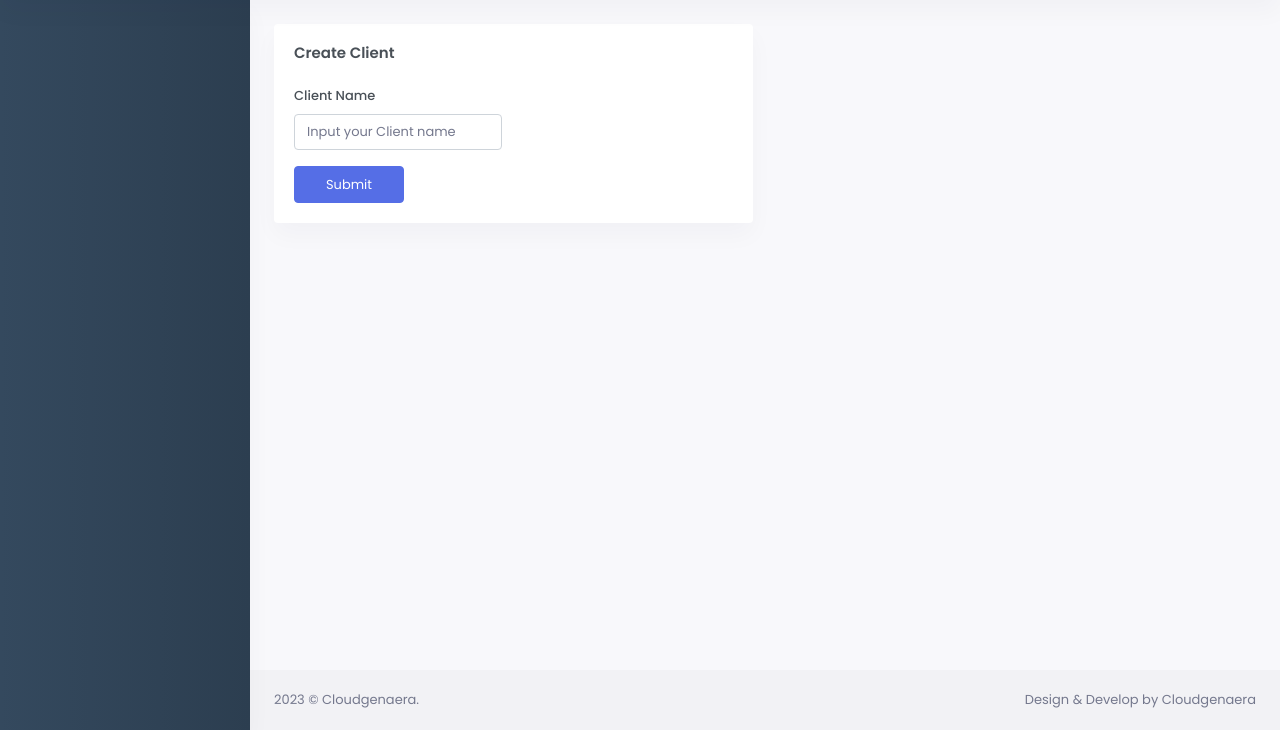
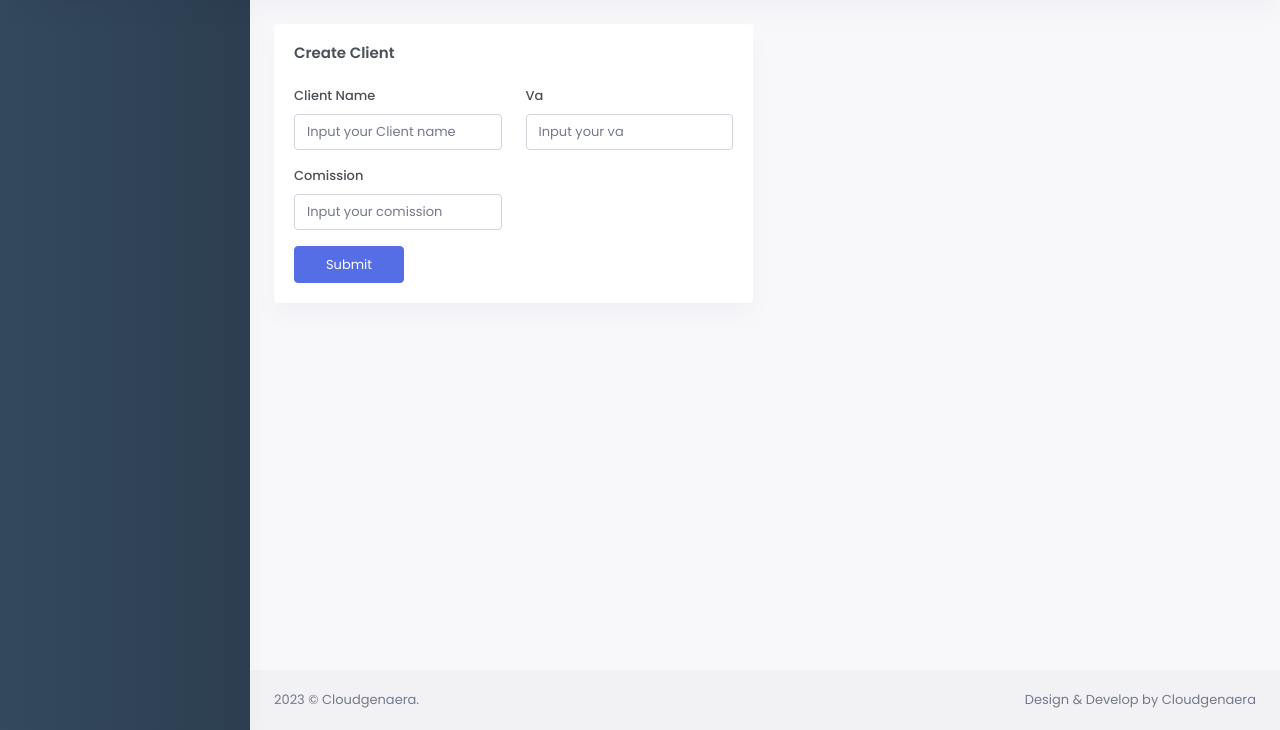
Before and after one commit to bimsrinekso/tugaspppl, a CodeIgniter 4 app: template app/Views/Dashboard/Main/DetailClient/createClient.php in a window 1280 px wide. Shown: the part 70-800 px from the top of the page. Run offline with PHP 8.4 and a stand-in for CodeIgniter, Linux system fonts and the light colour scheme; the template is opened without the code that fills it, so the values that code supplies are empty; some libraries are stand-ins or nearby versions.

Commit message:
update comi

```diff
--- a/app/Views/Dashboard/Main/DetailClient/createClient.php
+++ b/app/Views/Dashboard/Main/DetailClient/createClient.php
@@ -16,6 +16,20 @@
                                     <div class="mb-3">
                                         <label class="form-label">Client Name</label>
                                         <input type="text" name="name" class="form-control" placeholder="Input your Client name">
+                                    </div>
+                                </div>
+                                <div class="col-md-6">
+                                    <div class="mb-3">
+                                        <label class="form-label">Va</label>
+                                        <input type="number" step=".01" name="va" class="form-control" placeholder="Input your va">
+                                    </div>
+                                </div>
+                            </div>
+                            <div class="row">
+                                <div class="col-md-6">
+                                    <div class="mb-3">
+                                        <label class="form-label">Comission</label>
+                                        <input type="number" step=".01" name="comission" class="form-control" placeholder="Input your comission">
                                     </div>
                                 </div>
                             </div>
@@ -51,5 +65,14 @@
         <script>
             toastr.error("<?= session()->getFlashData("error"); ?>");
         </script>
+    <?php elseif(session()->getFlashdata('validation')):?>
+        <script>
+            toastr.error('<?= session()->getFlashData("validation"); ?>', '', {
+                "timeOut": "5000",
+                "escapeHtml": false,
+                "closeButton": true,
+                "positionClass": "toast-top-right"
+            });
+        </script>
     <?php endif?>
 <?php $this->endSection();?>
--- a/app/Views/Dashboard/Main/DetailClient/listClient.php
+++ b/app/Views/Dashboard/Main/DetailClient/listClient.php
@@ -30,6 +30,8 @@
                                     <tr>
                                         <th>No</th>
                                         <th>Client Name</th>
+                                        <th>Va</th>
+                                        <th>Comission</th>
                                         <th>Action</th>
                                     </tr>
                                     </thead>
@@ -41,6 +43,8 @@
                                                 <tr>
                                                     <td><?=$i++?> </td>
                                                     <td> <?=$listClient->name?></td>
+                                                    <td> <?=$listClient->va?></td>
+                                                    <td> <?=$listClient->comission?></td>
                                                     <td>
                                                     <a class="btn btn-outline-secondary btn-sm edit" href="<?= base_url('dashboard/editClient/'. $listClient->id) ?> " title="Edit">
                                                         <i class="fas fa-pencil-alt"></i>
--- a/app/Views/Dashboard/Report/index.php
+++ b/app/Views/Dashboard/Report/index.php
@@ -342,7 +342,7 @@
                                                         <?= $i++ ?>
                                                     </td>
                                                     <td>
-                                                        <?= $listTrans->transactionID ?>
+                                                        <?= $listTrans->idTransRWD ?>
                                                     </td>
                                                     <td>
                                                         <?= $listTrans->namestatus ?>
@@ -351,7 +351,7 @@
                                                         <?= $listTrans->paymentMethod ?>
                                                     </td>
                                                     <td>
-                                                        <?= formatKrw($listTrans->amount) ?>
+                                                        <?= formatKrw($listTrans->rwdAmount) ?>
                                                     </td>
                                                     <td>
                                                         <?= $listTrans->currency ?>
```
Also changed, not shown: app/Controllers/GroupClient.php (+15 -0 lines), app/Views/Dashboard/Main/DetailClient/editClient.php (+14 -0 lines).
